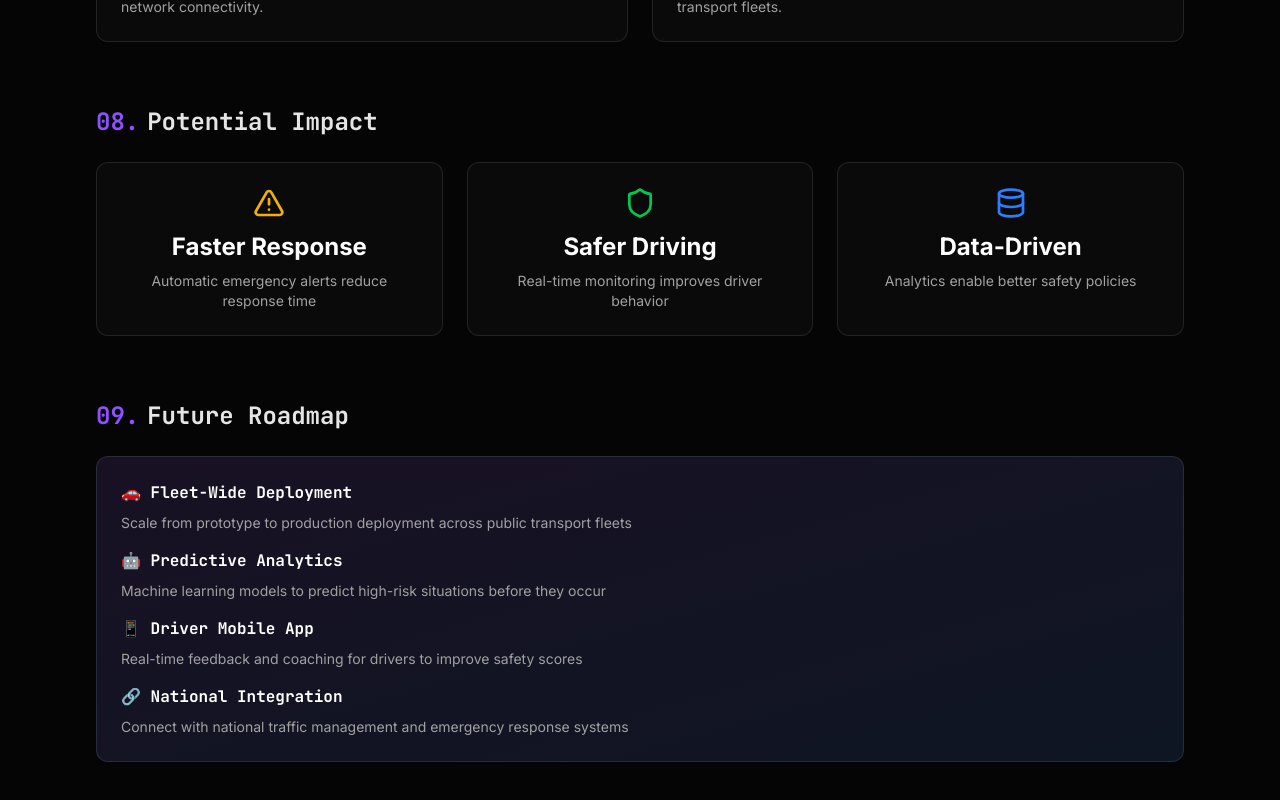
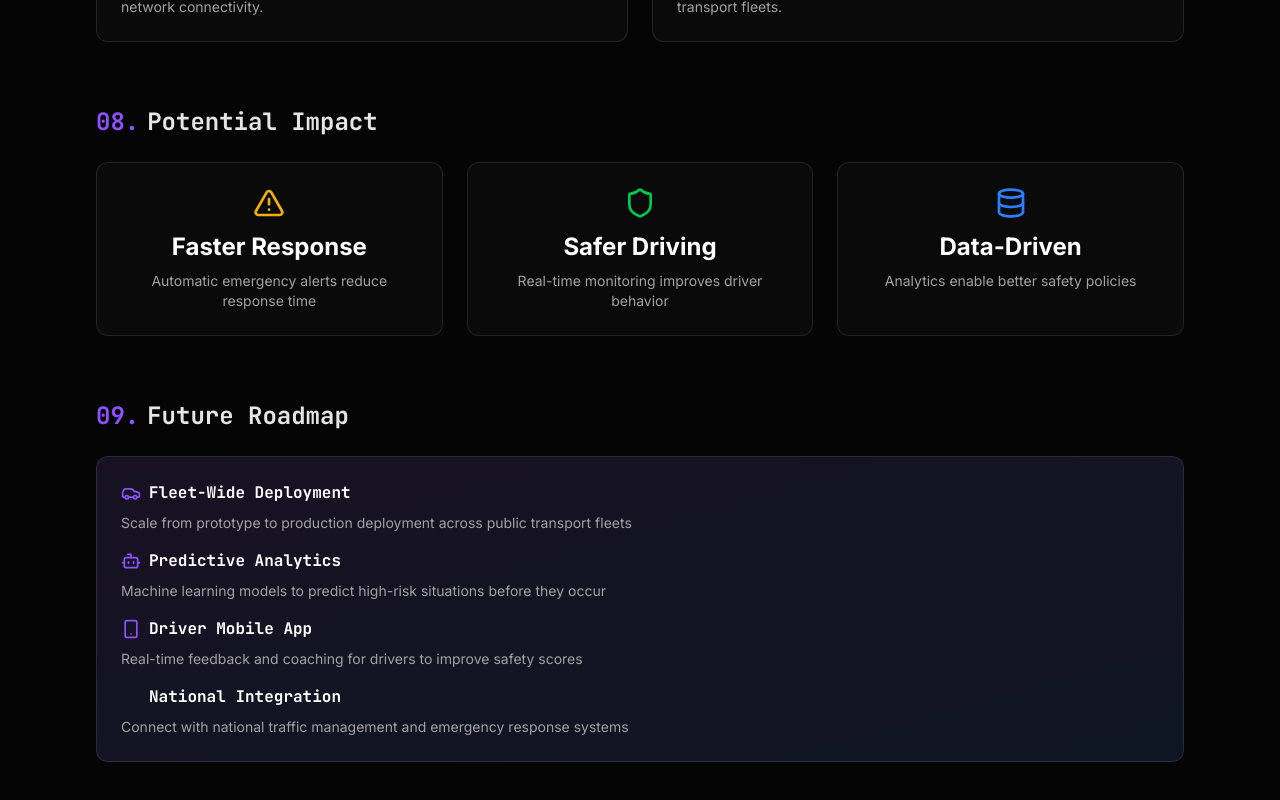
Before and after one commit to joseph0ngandu-ui/Portfolio, a Next.js app: page /projects/smart-car-safety in a window 1280 px wide. Shown: the part 2986-3786 px from the top of the page. Built offline with nearby package versions, Linux system fonts and the light colour scheme.

Commit message:
feat: Add Lucide icons to section headings on the about story and smart car safety project pages.

```diff
--- a/app/about/story/page.tsx
+++ b/app/about/story/page.tsx
@@ -1,7 +1,7 @@
 "use client";
 
 import { motion } from "framer-motion";
-import { Terminal, Code, BookOpen, Server, ArrowLeft } from "lucide-react";
+import { Terminal, Code, BookOpen, Server, ArrowLeft, Target, Zap, Wrench, Globe } from "lucide-react";
 import Link from "next/link";
 
 export default function StoryPage() {
@@ -58,28 +58,40 @@ export default function StoryPage() {
                         <div className="bg-white/5 border border-white/10 p-6 rounded-lg">
                             <div className="space-y-6">
                                 <div>
-                                    <h3 className="text-white font-bold mb-2">🎯 Impact Over Credentials</h3>
+                                    <h3 className="text-white font-bold mb-2 flex items-center gap-2">
+                                        <Target className="w-5 h-5 text-red-500" />
+                                        Impact Over Credentials
+                                    </h3>
                                     <p className="text-sm text-neutral-400">
                                         I measure success by systems shipped, not degrees earned. A working product
                                         deployed to production is worth more than any certificate on a wall.
                                     </p>
                                 </div>
                                 <div>
-                                    <h3 className="text-white font-bold mb-2">⚡ Speed of Execution</h3>
+                                    <h3 className="text-white font-bold mb-2 flex items-center gap-2">
+                                        <Zap className="w-5 h-5 text-yellow-500" />
+                                        Speed of Execution
+                                    </h3>
                                     <p className="text-sm text-neutral-400">
                                         While others are still planning, I'm already building. I prototype fast,
                                         iterate faster, and ship before the competition even starts.
                                     </p>
                                 </div>
                                 <div>
-                                    <h3 className="text-white font-bold mb-2">🔧 Engineering Excellence</h3>
+                                    <h3 className="text-white font-bold mb-2 flex items-center gap-2">
+                                        <Wrench className="w-5 h-5 text-neutral-400" />
+                                        Engineering Excellence
+                                    </h3>
                                     <p className="text-sm text-neutral-400">
                                         I don't build MVPs that break under load. I build systems that scale,
                                         self-heal, and run with minimal intervention. Production-grade from day one.
                                     </p>
                                 </div>
                                 <div>
-                                    <h3 className="text-white font-bold mb-2">🌍 Solving Real Problems</h3>
+                                    <h3 className="text-white font-bold mb-2 flex items-center gap-2">
+                                        <Globe className="w-5 h-5 text-blue-500" />
+                                        Solving Real Problems
+                                    </h3>
                                     <p className="text-sm text-neutral-400">
                                         Every project addresses a genuine need — whether it's financial automation,
                                         education transformation, or road safety. No vanity projects. Just solutions.
--- a/app/projects/smart-car-safety/page.tsx
+++ b/app/projects/smart-car-safety/page.tsx
@@ -4,7 +4,7 @@ import { motion } from "framer-motion";
 import {
     Globe, AlertTriangle, Database, Gauge, MapPin,
     CheckCircle2, Zap, Shield, Radio, Activity,
-    ArrowLeft, Cpu, Bell
+    ArrowLeft, Cpu, Bell, Car, Bot, Smartphone, Link
 } from "lucide-react";
 import BentoCard from "@/components/BentoCard";
 import Link from "next/link";
@@ -301,25 +301,37 @@ export default function SmartCarSafetyPage() {
                     <BentoCard className="bg-gradient-to-br from-violet-500/10 to-blue-500/10 border-violet-500/20">
                         <div className="space-y-4">
                             <div>
-                                <h3 className="font-bold text-white mb-2">🚗 Fleet-Wide Deployment</h3>
+                                <h3 className="font-bold text-white mb-2 flex items-center gap-2">
+                                    <Car className="w-5 h-5 text-violet-500" />
+                                    Fleet-Wide Deployment
+                                </h3>
                                 <p className="text-sm text-neutral-400">
                                     Scale from prototype to production deployment across public transport fleets
                                 </p>
                             </div>
                             <div>
-                                <h3 className="font-bold text-white mb-2">🤖 Predictive Analytics</h3>
+                                <h3 className="font-bold text-white mb-2 flex items-center gap-2">
+                                    <Bot className="w-5 h-5 text-violet-500" />
+                                    Predictive Analytics
+                                </h3>
                                 <p className="text-sm text-neutral-400">
                                     Machine learning models to predict high-risk situations before they occur
                                 </p>
                             </div>
                             <div>
-                                <h3 className="font-bold text-white mb-2">📱 Driver Mobile App</h3>
+                                <h3 className="font-bold text-white mb-2 flex items-center gap-2">
+                                    <Smartphone className="w-5 h-5 text-violet-500" />
+                                    Driver Mobile App
+                                </h3>
                                 <p className="text-sm text-neutral-400">
                                     Real-time feedback and coaching for drivers to improve safety scores
                                 </p>
                             </div>
                             <div>
-                                <h3 className="font-bold text-white mb-2">🔗 National Integration</h3>
+                                <h3 className="font-bold text-white mb-2 flex items-center gap-2">
+                                    <Link className="w-5 h-5 text-violet-500" />
+                                    National Integration
+                                </h3>
                                 <p className="text-sm text-neutral-400">
                                     Connect with national traffic management and emergency response systems
                                 </p>
```
